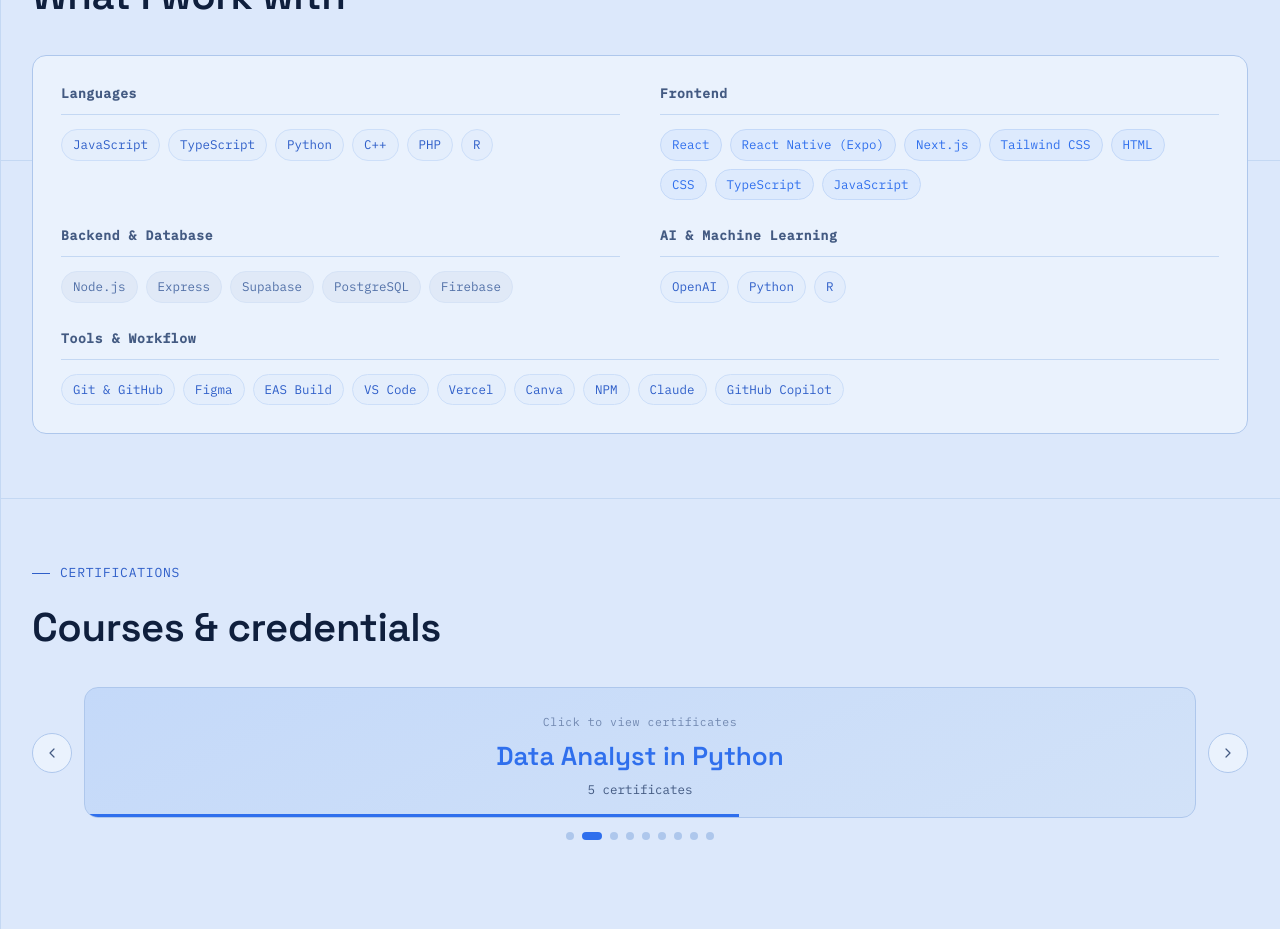
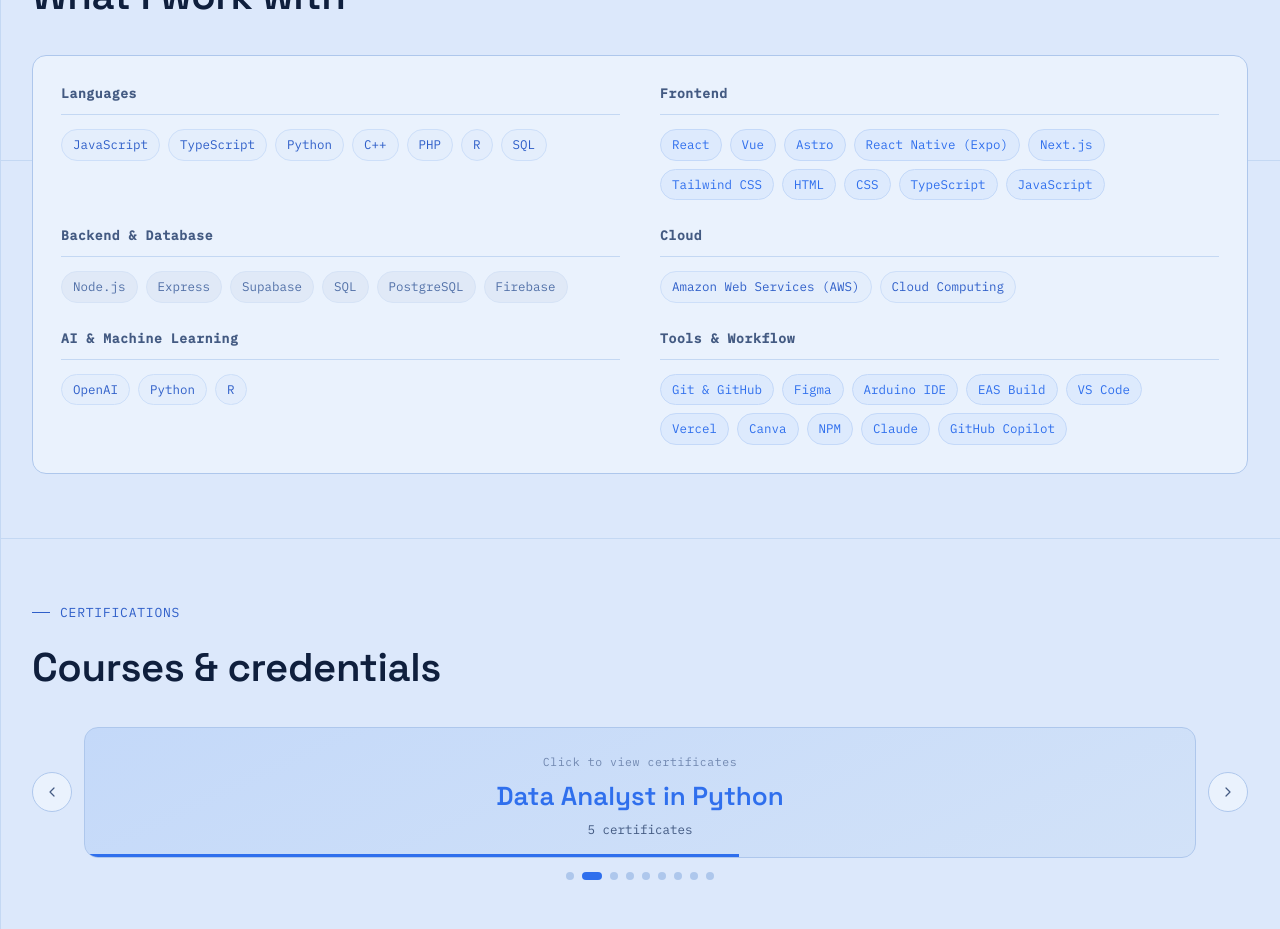
Before and after one commit to ooniins/Casanova_Portfolio, a React (Vite) app: page / in a window 1280 px wide. Shown: the part 2240-3169 px from the top of the page. Built offline with nearby package versions, Linux system fonts and the light colour scheme.

Commit message:
Feat: Added new skills

```diff
--- a/src/data/portfolioData.js
+++ b/src/data/portfolioData.js
@@ -128,15 +128,19 @@
 export const skillGroups = [
   {
     title: "Languages",
-    items: ["JavaScript", "TypeScript", "Python", "C++", "PHP", "R"],
+    items: ["JavaScript", "TypeScript", "Python", "C++", "PHP", "R", "SQL"],
   },
   {
     title: "Frontend",
-    items: ["React", "React Native (Expo)", "Next.js", "Tailwind CSS", "HTML", "CSS", "TypeScript", "JavaScript"],
+    items: ["React", "Vue", "Astro", "React Native (Expo)", "Next.js", "Tailwind CSS", "HTML", "CSS", "TypeScript", "JavaScript"],
   },
   {
     title: "Backend & Database",
-    items: ["Node.js", "Express", "Supabase", "PostgreSQL", "Firebase"],
+    items: ["Node.js", "Express", "Supabase", "SQL", "PostgreSQL", "Firebase"],
+  },
+  {
+    title: "Cloud",
+    items: ["Amazon Web Services (AWS)", "Cloud Computing"],
   },
   {
     title: "AI & Machine Learning",
@@ -144,6 +148,6 @@
   },
   {
     title: "Tools & Workflow",
-    items: ["Git & GitHub", "Figma", "EAS Build", "VS Code", "Vercel", "Canva", "NPM", "Claude", "GitHub Copilot"],
+    items: ["Git & GitHub", "Figma", "Arduino IDE", "EAS Build", "VS Code", "Vercel", "Canva", "NPM", "Claude", "GitHub Copilot"],
   },
 ];
```
